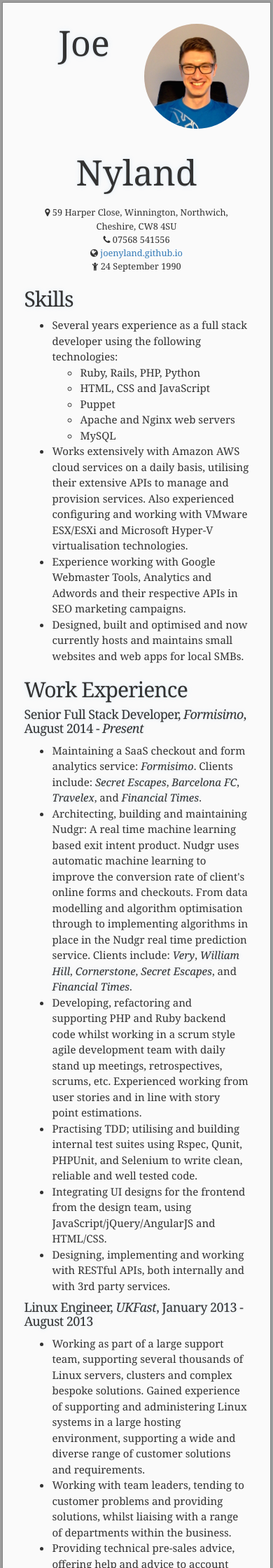
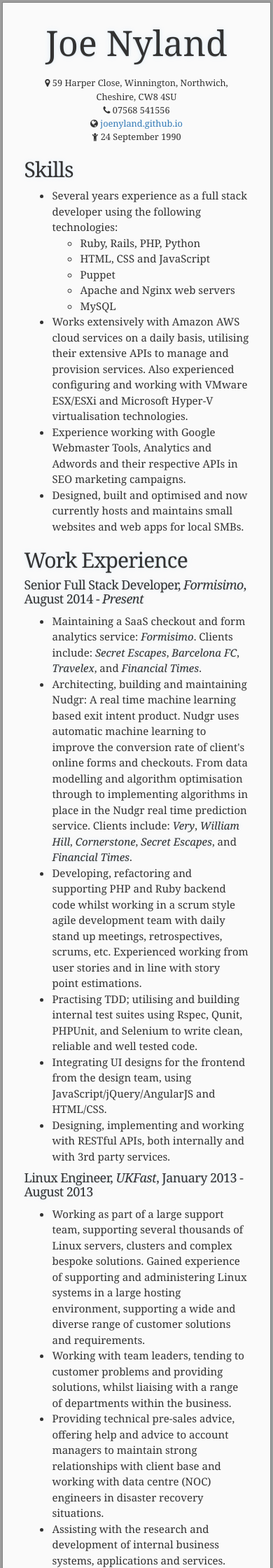
Before and after one commit to JoeNyland/joenyland.github.io, a Jekyll site: the page cv/index.html, which Jekyll copies as it is, in a window 390 px wide. Shown: the top 2240 px of the page at 70% size. Built offline with Jekyll 4.4.1, drawn with Linux system fonts in a browser that asks for light colours; nearby versions of some CDN libraries.

Commit message:
Fix avatar on CV for mobile

```diff
--- a/assets/css/cv.min.scss
+++ b/assets/css/cv.min.scss
@@ -27,6 +27,10 @@
     }
     header {
       .avatar {
+        display: none;
+        @media (min-width :$on-tablet) {
+          display: block;
+        }
         float: right;
         margin-top: 0;
       }
```
